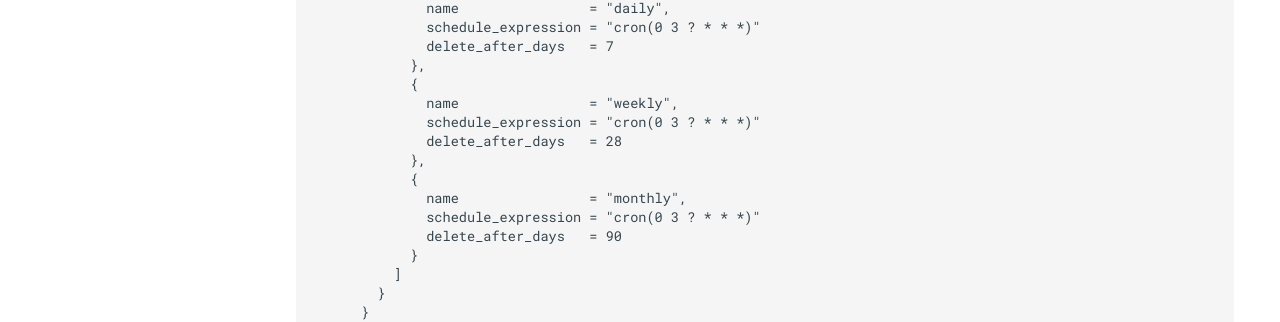
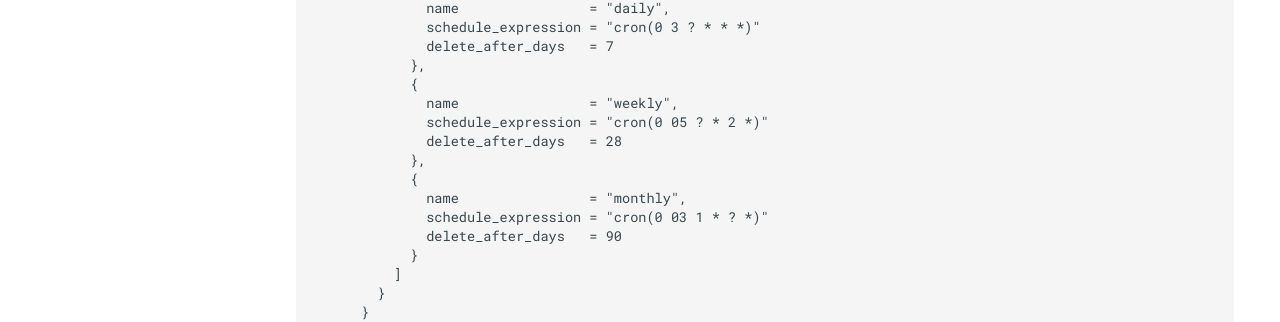
Before and after one commit to nationalarchives/terraform-aws-immutable-aws-backup, an MkDocs documentation site: the page built from docs/index.md, in a window 1280 px wide and 1211 px high. Shown: the part 733-1055 px from the top of the window. Built offline with MkDocs 1.6.1 and Material for MkDocs 9.7.7, drawn with Linux system fonts in a browser that asks for light colours; comment, search, counter and statistics services are not loaded; some of the changed text lies outside the part shown.

Commit message:
DABACKUPS-72 cron schedule updates

```diff
--- a/docs/index.md
+++ b/docs/index.md
@@ -32,12 +32,12 @@ module "immutable_aws_backup" {
             },
             {
               name                = "weekly",
-              schedule_expression = "cron(0 3 ? * * *)"
+              schedule_expression = "cron(0 05 ? * 2 *)"
               delete_after_days   = 28
             },
             {
               name                = "monthly",
-              schedule_expression = "cron(0 3 ? * * *)"
+              schedule_expression = "cron(0 03 1 * ? *)"
               delete_after_days   = 90
             }
           ]
```
Also changed, not shown: README.md (+2 -2 lines).
